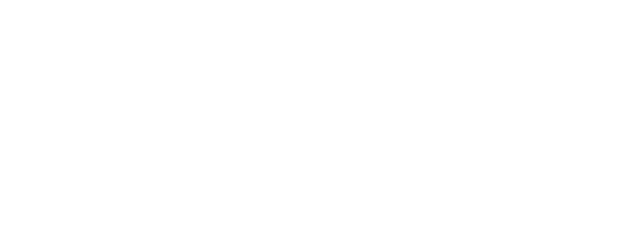
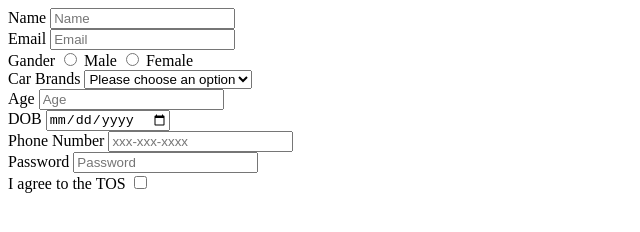
Before and after one commit to acciojob/signup-form-car-Ayush-Sanodiya, a website: page main.html in a window 1280 px wide. Shown: the whole page, without its empty margins (0-640 px from the left). Drawn offline with Linux system fonts and the light colour scheme.

Commit message:
created a submission

```diff
--- a/main.html
+++ b/main.html
@@ -8,6 +8,41 @@
 
 <body>
 	<!-- the entire body must be written by student -->
+	<form action="" method="post">
+		<label for="name">Name</label>
+		<input type="text" id="name" placeholder="Name" required/><br>
+
+		<label for="email">Email</label>
+		<input type="email" id="email" placeholder="Email" required/><br>
+
+		<label for="gender_m,gender_f">Gander</label>
+		<input type="radio" id="gender_m,gender_f" value="male"> Male
+		<input type="radio" id="gender_m,gender_f" value="female"> Female <br>
+
+		<label for="cars">Car Brands</label>
+	    <select id="cars" required>
+        <option value="">Please choose an option</option>
+        <option value="audi">Audi</option>
+        <option value="kia">KIA</option>
+        <option value="ford">Ford</option>
+        <option value="skoda">Skoda</option>
+	    </select><br>
+
+		<label for="age">Age</label>
+		<input type="number" id="age" placeholder="Age" required/><br>
+
+		<label for="dob">DOB</label>
+		<input type="date" id="dob" required/><br>
+
+		<label for="tel">Phone Number</label>
+		<input type="tel" id="tel" placeholder="xxx-xxx-xxxx"/><br>
+
+		<label for="password">Password</label>
+		<input type="password" id="password" placeholder="Password" required/><br>
+
+		<label for="tos">I agree to the TOS</label>
+		<input type="checkbox" id="tos"/>
+	</form>
     <script type="text/javascript" src="./script.js">
 </script>
 
```
